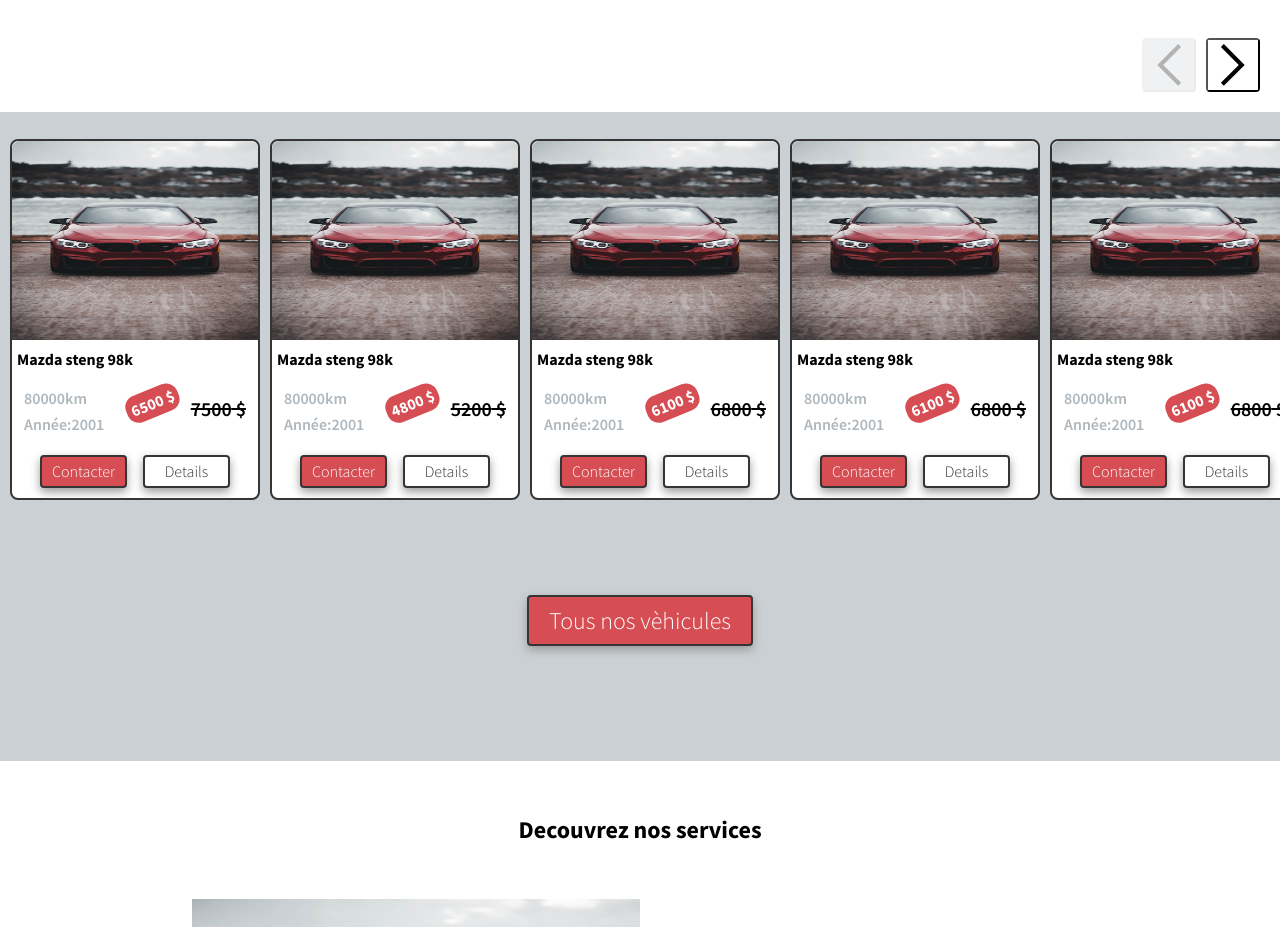
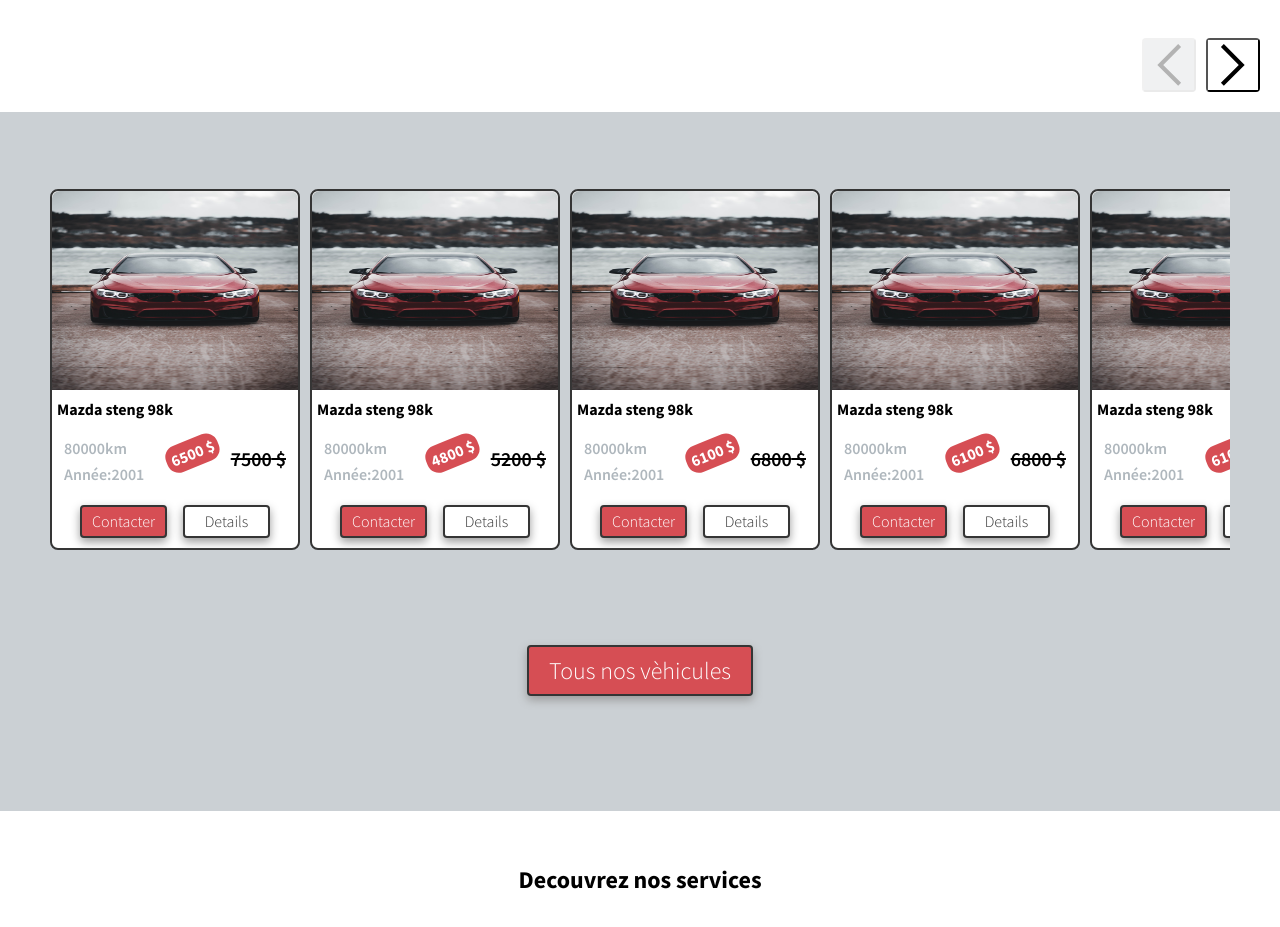
Before and after one commit to MarcoFormante/newGarageVincentParrot, a React (Create React App) app: page / in a window 1280 px wide. Shown: the part 940-1867 px from the top of the page. Built offline with nearby package versions, Linux system fonts and the light colour scheme.

Commit message:
offersCards Container: change margin value to 50px while screen width > 1024px

```diff
--- a/src/stylesheets/components/_car-card.scss
+++ b/src/stylesheets/components/_car-card.scss
@@ -58,6 +58,11 @@
 .carCards_container{
     overflow-y: hidden;
     margin-left: 10px;
+
+    @media screen and (min-width:(map-get($breakpoints,"large") + 1))  {
+        margin: 50px;
+    }
+
 }
 
 
--- a/src/stylesheets/index.css
+++ b/src/stylesheets/index.css
@@ -240,6 +240,11 @@ h2.page_title_home {
   overflow-y: hidden;
   margin-left: 10px;
 }
+@media screen and (min-width: 1025px) {
+  .carCards_container {
+    margin: 50px;
+  }
+}
 
 .car_card {
   width: 80vw;
```
Also changed, not shown: 1 other file (tests, documents, lock files or other folders).
